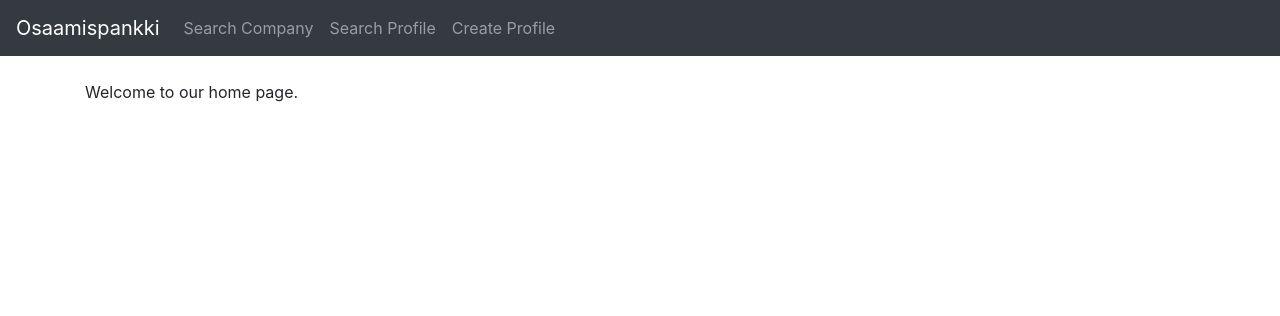
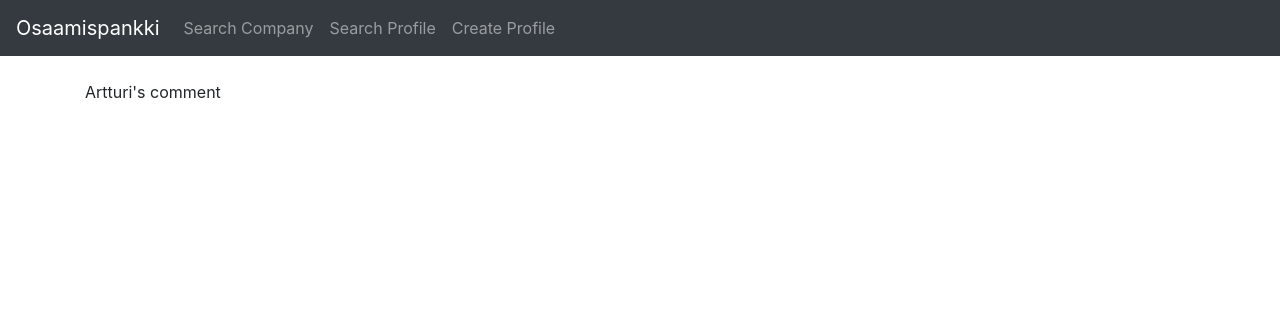
Before and after one commit to Aaltoprojects/djangoproject, a Django app: page / in a window 1280 px wide. Shown: the top 316 px of the page. Run offline with Django 3.2, Linux system fonts and the light colour scheme; some libraries are stand-ins or nearby versions.

Commit message:
Change home page msg

```diff
--- a/pages/templates/home.html
+++ b/pages/templates/home.html
@@ -8,7 +8,7 @@ Home
 <br/>
 <div class= 'container'>
 
-Welcome to our home page.
+Artturi's comment
 
 </div>
 {% endblock %}
```
